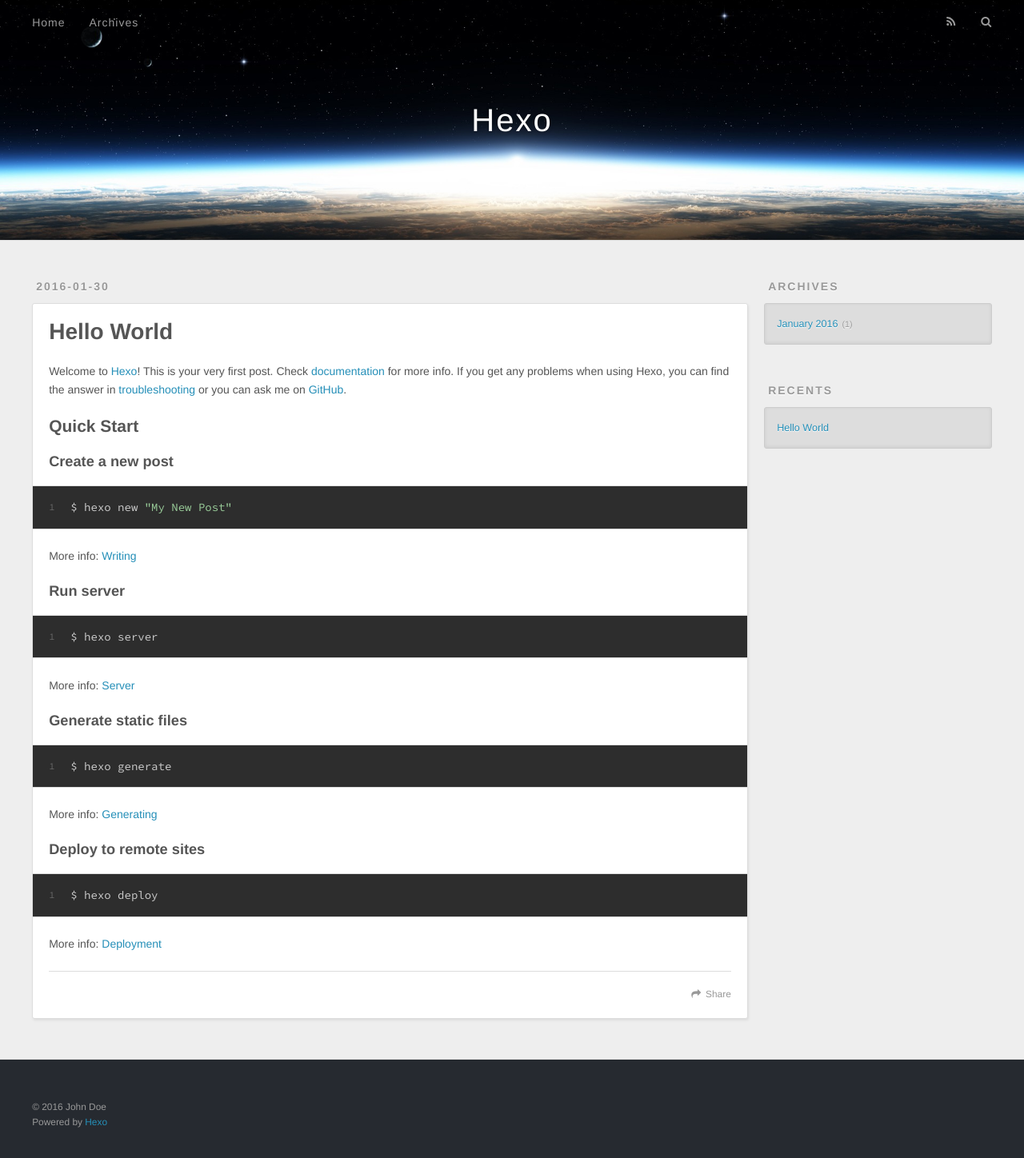
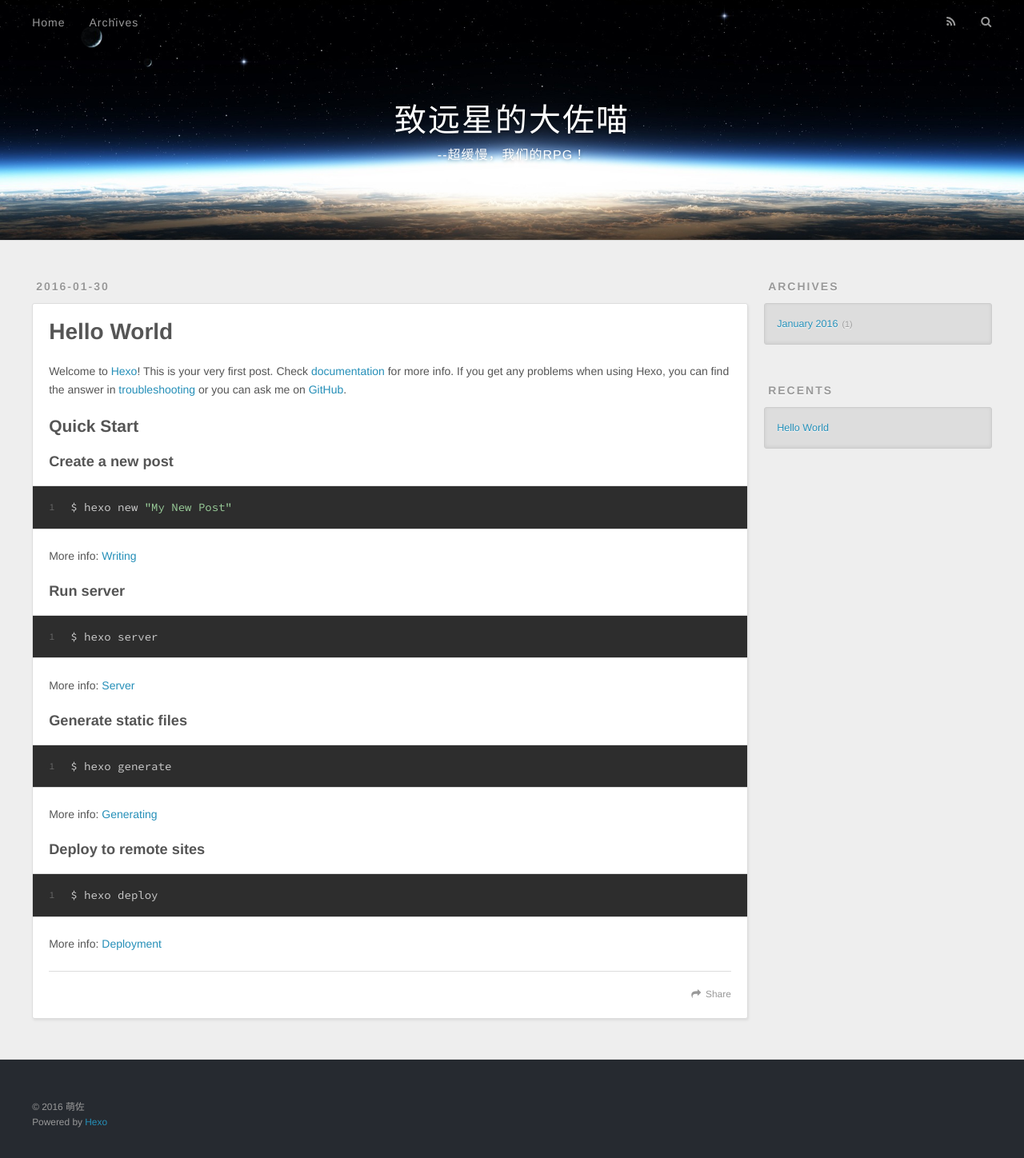
Before and after one commit to dorasuika/dorasuika.github.io, a plain HTML site: page index.html in a window 1280 px wide. Shown: the whole page at 80% size. Drawn offline with nearby package versions, Linux system fonts and the light colour scheme.

Commit message:
Site updated: 2016-01-31 17:10:24

```diff
--- a/index.html
+++ b/index.html
@@ -3,19 +3,19 @@
 <head>
   <meta charset="utf-8">
 
-  <title>Hexo</title>
+  <title>致远星的大佐喵</title>
   <meta name="viewport" content="width=device-width, initial-scale=1, maximum-scale=1">
   <meta name="description">
 <meta property="og:type" content="website">
-<meta property="og:title" content="Hexo">
+<meta property="og:title" content="致远星的大佐喵">
 <meta property="og:url" content="http://yoursite.com/index.html">
-<meta property="og:site_name" content="Hexo">
+<meta property="og:site_name" content="致远星的大佐喵">
 <meta property="og:description">
 <meta name="twitter:card" content="summary">
-<meta name="twitter:title" content="Hexo">
+<meta name="twitter:title" content="致远星的大佐喵">
 <meta name="twitter:description">
 
-    <link rel="alternative" href="/atom.xml" title="Hexo" type="application/atom+xml">
+    <link rel="alternative" href="/atom.xml" title="致远星的大佐喵" type="application/atom+xml">
 
 
     <link rel="icon" href="/favicon.png">
@@ -33,8 +33,12 @@
   <div id="header-outer" class="outer">
     <div id="header-title" class="inner">
       <h1 id="logo-wrap">
-        <a href="/" id="logo">Hexo</a>
+        <a href="/" id="logo">致远星的大佐喵</a>
       </h1>
+
+        <h2 id="subtitle-wrap">
+          <a href="/" id="subtitle">--超缓慢，我们的RPG！</a>
+        </h2>
 
     </div>
     <div id="header-inner" class="inner">
@@ -96,7 +100,7 @@
 
     </div>
     <footer class="article-footer">
-      <a data-url="http://yoursite.com/2016/01/30/hello-world/" data-id="cik2ahar80000kgncvl27p7nu" class="article-share-link">Share</a>
+      <a data-url="http://yoursite.com/2016/01/30/hello-world/" data-id="cik2bubyv00005wncrzqyvxo2" class="article-share-link">Share</a>
 
 
     </footer>
@@ -148,7 +152,7 @@
 
   <div class="outer">
     <div id="footer-info" class="inner">
-      &copy; 2016 John Doe<br>
+      &copy; 2016 萌佐<br>
       Powered by <a href="http://hexo.io/" target="_blank">Hexo</a>
     </div>
   </div>
```
Also changed, not shown: 2016/01/30/hello-world/index.html (+10 -6 lines), archives/2016/01/index.html (+11 -7 lines), archives/2016/index.html (+11 -7 lines), archives/index.html (+11 -7 lines).
